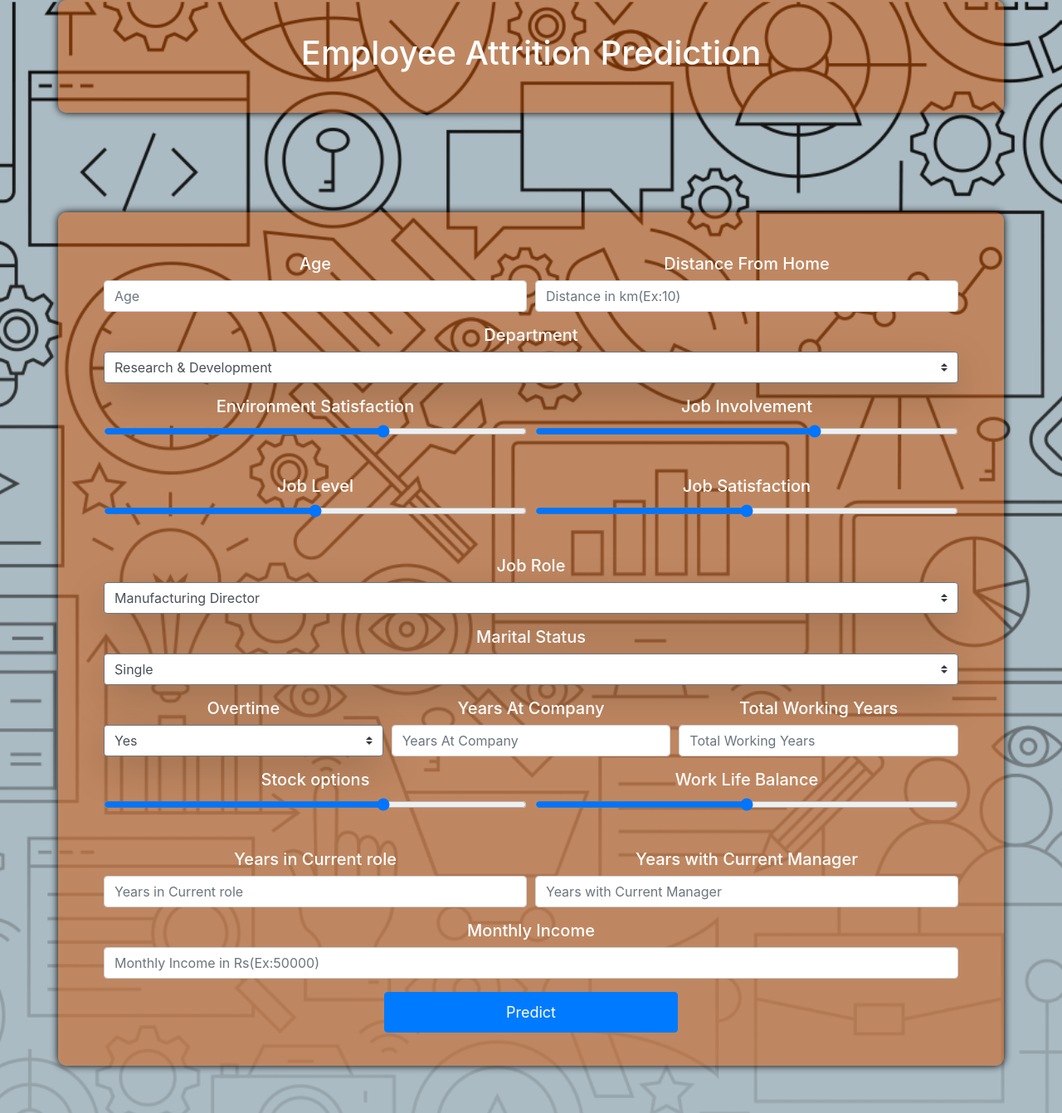
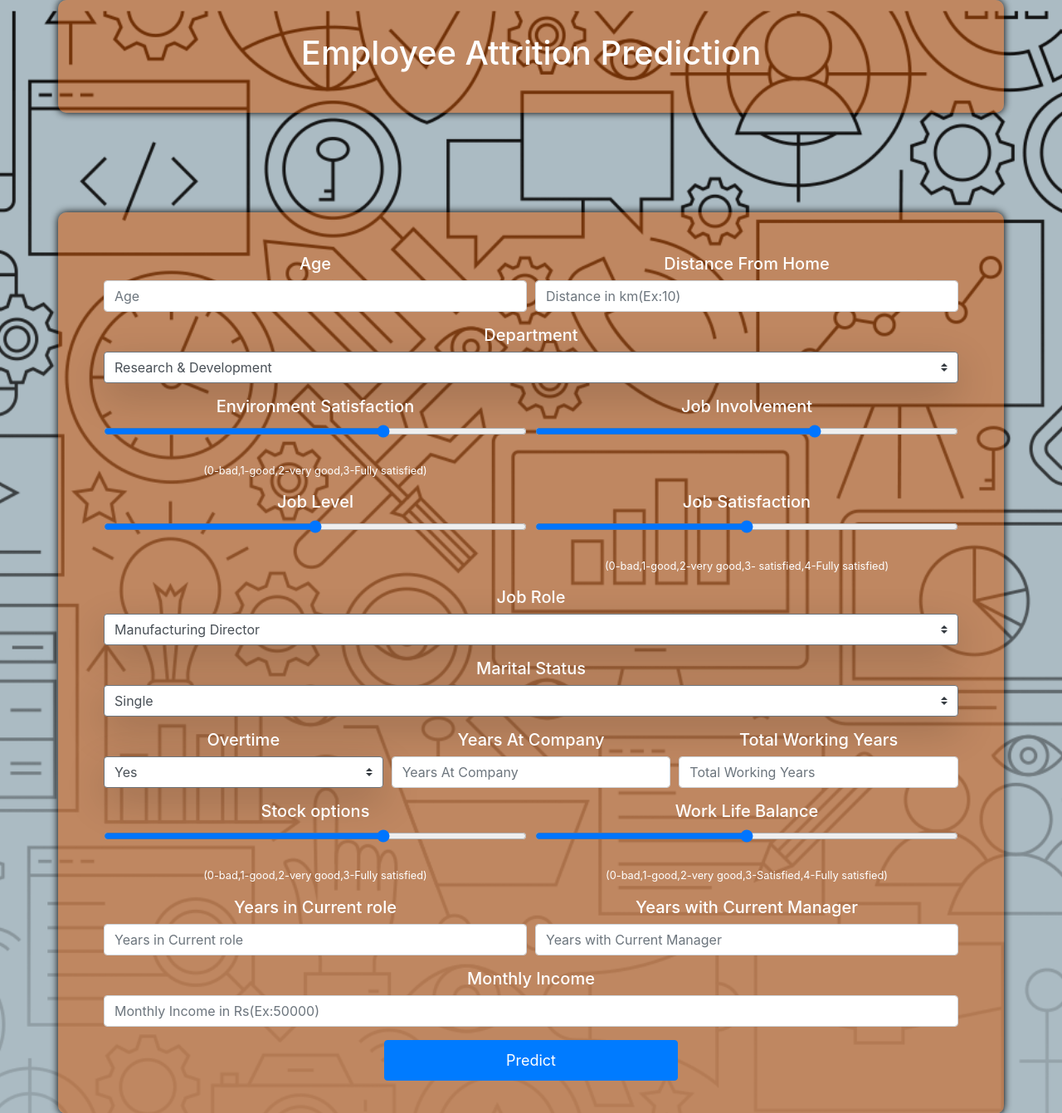
Before and after one commit to krvarun2000/Employee-attrition-prediction, a Flask app: page / in a window 1280 px wide. Shown: the top 1342 px of the page at 83% size. Run offline with Flask 2, Linux system fonts and the light colour scheme; parts of the project's set-up code (start-up, migrations or seed data) failed here and were passed over; some libraries are stand-ins or nearby versions.

Commit message:
Update index.html

```diff
--- a/template/index.html
+++ b/template/index.html
@@ -62,6 +62,7 @@
                                 <div class="range">
                                     <input type="range" min="0" max="3" id="rangeInput" name="EnvironmentSatisfaction" style="width: -webkit-fill-available" oninput="output.value = rangeInput.value" />
                                     <output id="output" for="rangeInput"></output>
+                                    <p class="small">(0-bad,1-good,2-very good,3-Fully satisfied)</p>
                                 </div>
                             </div>
                         </div>
@@ -91,6 +92,7 @@
                                 <div class="range">
                                     <input type="range" min="0" max="4" name="JobSatisfaction" id="rangeInput4" style="width: -webkit-fill-available" oninput="output4.value = rangeInput4.value" />
                                     <output id="output4" for="rangeInput4"></output>
+                                    <p class="small">(0-bad,1-good,2-very good,3- satisfied,4-Fully satisfied)</p>
                                 </div>
                             </div>
                         </div>
@@ -146,6 +148,7 @@
                                 <div class="range">
                                     <input type="range" name="StockOptionLevel" min="0" max="3" id="rangeInput5" style="width: -webkit-fill-available" oninput="output5.value = rangeInput5.value" />
                                     <output id="output5" for="rangeInput5"></output>
+                                    <p class="small">(0-bad,1-good,2-very good,3-Fully satisfied)</p>
                                 </div>
                             </div>
                         </div>
@@ -155,6 +158,7 @@
                                 <div class="range">
                                     <input type="range" min="0" name="WorkLifeBalance" max="4" id="rangeInput6" style="width: -webkit-fill-available" oninput="output6.value = rangeInput6.value" />
                                     <output id="output6" for="rangeInput6"></output>
+                                    <p class="small">(0-bad,1-good,2-very good,3-Satisfied,4-Fully satisfied)</p>
                                 </div>
                             </div>
                         </div>
```
